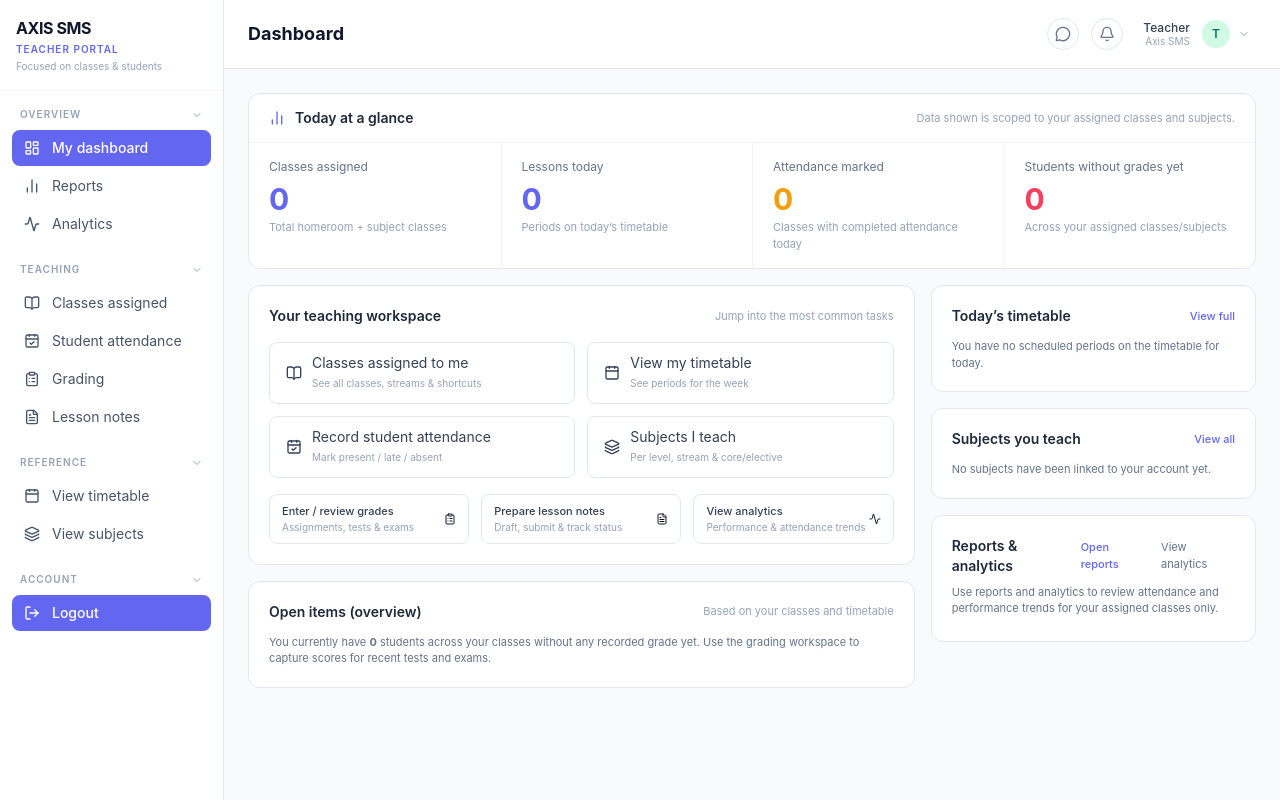
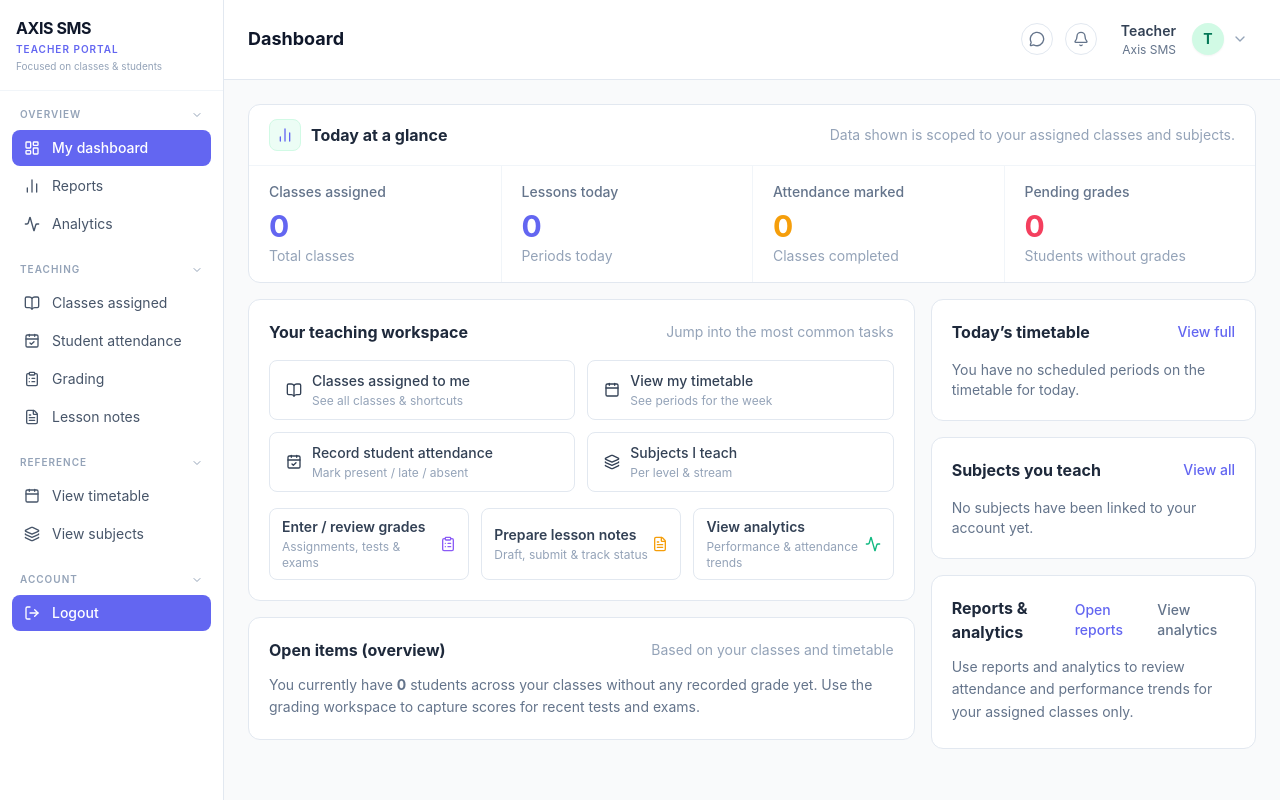
Before and after one commit to treyx4l/SMS, a PHP site: page /teacher/dashboard.php in a window 1280 px wide. Run offline with PHP 8.4, Linux system fonts and the light colour scheme; some libraries are stand-ins or nearby versions.

Commit message:
dashboard layout
teachers dashboard layout

```diff
--- a/teacher/dashboard.php
+++ b/teacher/dashboard.php
@@ -293,35 +293,37 @@ if ($teacherId && $schoolId) {
 <div class="bg-white border border-slate-200 rounded-xl overflow-hidden mb-4">
     <div class="flex items-center justify-between gap-2.5 px-5 py-3.5 border-b border-slate-100">
         <div class="flex items-center gap-2.5">
-            <i data-lucide="bar-chart-2" class="w-4 h-4 text-emerald-600"></i>
-            <span class="text-sm font-semibold text-slate-800">Today at a glance</span>
+            <div class="w-8 h-8 rounded-lg bg-emerald-50 border border-emerald-100 flex items-center justify-center">
+                <i data-lucide="bar-chart-2" class="w-4 h-4 text-emerald-600"></i>
+            </div>
+            <span class="text-base font-bold text-slate-800">Today at a glance</span>
         </div>
-        <span class="text-[11px] text-slate-400">
+        <span class="text-sm text-slate-400">
             Data shown is scoped to your assigned classes and subjects.
         </span>
     </div>
     <div class="grid grid-cols-2 md:grid-cols-4 divide-x divide-slate-100">
         <div class="px-5 py-4">
-            <div class="text-xs text-slate-500 mb-1.5">Classes assigned</div>
+            <div class="text-sm font-medium text-slate-500 mb-1.5">Classes assigned</div>
             <div class="text-2xl md:text-3xl font-bold text-emerald-600 mb-0.5"><?= $classesAssigned ?></div>
-            <div class="text-[11px] text-slate-400">Total homeroom + subject classes</div>
+            <div class="text-sm text-slate-400">Total classes</div>
         </div>
         <div class="px-5 py-4">
-            <div class="text-xs text-slate-500 mb-1.5">Lessons today</div>
+            <div class="text-sm font-medium text-slate-500 mb-1.5">Lessons today</div>
             <div class="text-2xl md:text-3xl font-bold text-indigo-600 mb-0.5"><?= $lessonsToday ?></div>
-            <div class="text-[11px] text-slate-400">Periods on today’s timetable</div>
+            <div class="text-sm text-slate-400">Periods today</div>
         </div>
         <div class="px-5 py-4">
-            <div class="text-xs text-slate-500 mb-1.5">Attendance marked</div>
+            <div class="text-sm font-medium text-slate-500 mb-1.5">Attendance marked</div>
             <div class="text-2xl md:text-3xl font-bold text-amber-500 mb-0.5">
                 <?= $lessonsToday > 0 ? $attendanceMarked . '/' . $lessonsToday : $attendanceMarked ?>
             </div>
-            <div class="text-[11px] text-slate-400">Classes with completed attendance today</div>
+            <div class="text-sm text-slate-400">Classes completed</div>
         </div>
         <div class="px-5 py-4">
-            <div class="text-xs text-slate-500 mb-1.5">Students without grades yet</div>
+            <div class="text-sm font-medium text-slate-500 mb-1.5">Pending grades</div>
             <div class="text-2xl md:text-3xl font-bold text-rose-500 mb-0.5"><?= $gradingPending ?></div>
-            <div class="text-[11px] text-slate-400">Across your assigned classes/subjects</div>
+            <div class="text-sm text-slate-400">Students without grades</div>
         </div>
     </div>
 </div>
@@ -333,68 +335,68 @@ if ($teacherId && $schoolId) {
         <!-- Teaching workspace quick actions -->
         <div class="bg-white border border-slate-200 rounded-xl p-5">
             <div class="flex items-center justify-between mb-4">
-                <h2 class="text-sm font-semibold text-slate-800">Your teaching workspace</h2>
-                <span class="text-[11px] text-slate-400">Jump into the most common tasks</span>
+                <h2 class="text-base font-bold text-slate-800">Your teaching workspace</h2>
+                <span class="text-sm text-slate-400">Jump into the most common tasks</span>
             </div>
             <div class="grid grid-cols-1 sm:grid-cols-2 gap-3 mb-4">
                 <a href="classes.php"
                    class="flex items-center gap-2.5 px-4 py-2.5 rounded-lg border border-slate-200 text-sm text-slate-700 hover:border-emerald-300 hover:bg-emerald-50 hover:text-emerald-700 transition-colors">
                     <i data-lucide="book-open" class="w-4 h-4 shrink-0"></i>
                     <div class="flex flex-col">
-                        <span>Classes assigned to me</span>
-                        <span class="text-[10px] text-slate-400">See all classes, streams &amp; shortcuts</span>
+                        <span class="font-medium">Classes assigned to me</span>
+                        <span class="text-xs text-slate-400 mt-0.5">See all classes &amp; shortcuts</span>
                     </div>
                 </a>
                 <a href="timetable.php"
                    class="flex items-center gap-2.5 px-4 py-2.5 rounded-lg border border-slate-200 text-sm text-slate-700 hover:border-sky-300 hover:bg-sky-50 hover:text-sky-700 transition-colors">
                     <i data-lucide="calendar" class="w-4 h-4 shrink-0"></i>
                     <div class="flex flex-col">
-                        <span>View my timetable</span>
-                        <span class="text-[10px] text-slate-400">See periods for the week</span>
+                        <span class="font-medium">View my timetable</span>
+                        <span class="text-xs text-slate-400 mt-0.5">See periods for the week</span>
                     </div>
                 </a>
                 <a href="attendance.php"
                    class="flex items-center gap-2.5 px-4 py-2.5 rounded-lg border border-slate-200 text-sm text-slate-700 hover:border-indigo-300 hover:bg-indigo-50 hover:text-indigo-700 transition-colors">
                     <i data-lucide="calendar-check" class="w-4 h-4 shrink-0"></i>
                     <div class="flex flex-col">
-                        <span>Record student attendance</span>
-                        <span class="text-[10px] text-slate-400">Mark present / late / absent</span>
+                        <span class="font-medium">Record student attendance</span>
+                        <span class="text-xs text-slate-400 mt-0.5">Mark present / late / absent</span>
                     </div>
                 </a>
                 <a href="subjects.php"
                    class="flex items-center gap-2.5 px-4 py-2.5 rounded-lg border border-slate-200 text-sm text-slate-700 hover:border-slate-300 hover:bg-slate-50 hover:text-slate-800 transition-colors">
                     <i data-lucide="layers" class="w-4 h-4 shrink-0"></i>
                     <div class="flex flex-col">
-                        <span>Subjects I teach</span>
-                        <span class="text-[10px] text-slate-400">Per level, stream &amp; core/elective</span>
+                        <span class="font-medium">Subjects I teach</span>
+                        <span class="text-xs text-slate-400 mt-0.5">Per level &amp; stream</span>
                     </div>
                 </a>
             </div>
 
-            <div class="grid grid-cols-1 sm:grid-cols-3 gap-3 text-[11px]">
+            <div class="grid grid-cols-1 sm:grid-cols-3 gap-3 text-sm">
                 <a href="grades.php"
                    class="flex items-center justify-between px-3 py-2 rounded-lg border border-slate-200 hover:border-violet-300 hover:bg-violet-50 hover:text-violet-800">
                     <div class="flex flex-col">
-                        <span class="font-medium text-slate-700">Enter / review grades</span>
-                        <span class="text-[10px] text-slate-400">Assignments, tests &amp; exams</span>
+                        <span class="font-semibold text-slate-700">Enter / review grades</span>
+                        <span class="text-xs text-slate-400 mt-0.5">Assignments, tests &amp; exams</span>
                     </div>
-                    <i data-lucide="clipboard-list" class="w-3 h-3 shrink-0"></i>
+                    <i data-lucide="clipboard-list" class="w-4 h-4 shrink-0 text-violet-500"></i>
                 </a>
                 <a href="lesson_notes.php"
                    class="flex items-center justify-between px-3 py-2 rounded-lg border border-slate-200 hover:border-amber-300 hover:bg-amber-50 hover:text-amber-800">
                     <div class="flex flex-col">
-                        <span class="font-medium text-slate-700">Prepare lesson notes</span>
-                        <span class="text-[10px] text-slate-400">Draft, submit &amp; track status</span>
+                        <span class="font-semibold text-slate-700">Prepare lesson notes</span>
+                        <span class="text-xs text-slate-400 mt-0.5">Draft, submit &amp; track status</span>
                     </div>
-                    <i data-lucide="file-text" class="w-3 h-3 shrink-0"></i>
+                    <i data-lucide="file-text" class="w-4 h-4 shrink-0 text-amber-500"></i>
                 </a>
                 <a href="analytics.php"
                    class="flex items-center justify-between px-3 py-2 rounded-lg border border-slate-200 hover:border-emerald-300 hover:bg-emerald-50 hover:text-emerald-800">
                     <div class="flex flex-col">
-                        <span class="font-medium text-slate-700">View analytics</span>
-                        <span class="text-[10px] text-slate-400">Performance &amp; attendance trends</span>
+                        <span class="font-semibold text-slate-700">View analytics</span>
+                        <span class="text-xs text-slate-400 mt-0.5">Performance &amp; attendance trends</span>
                     </div>
-                    <i data-lucide="activity" class="w-3 h-3 shrink-0"></i>
+                    <i data-lucide="activity" class="w-4 h-4 shrink-0 text-emerald-500"></i>
                 </a>
             </div>
         </div>
@@ -402,10 +404,10 @@ if ($teacherId && $schoolId) {
         <!-- Open items (overview text, data-backed hint) -->
         <div class="bg-white border border-slate-200 rounded-xl p-5">
             <div class="flex items-center justify-between mb-3">
-                <h2 class="text-sm font-semibold text-slate-800">Open items (overview)</h2>
-                <span class="text-[11px] text-slate-400">Based on your classes and timetable</span>
+                <h2 class="text-base font-bold text-slate-800">Open items (overview)</h2>
+                <span class="text-sm text-slate-400">Based on your classes and timetable</span>
             </div>
-            <p class="text-[11px] text-slate-500">
+            <p class="text-sm text-slate-500 leading-relaxed">
                 You currently have <strong><?= $gradingPending ?></strong> student<?= $gradingPending === 1 ? '' : 's' ?> across your classes
                 without any recorded grade yet. Use the grading workspace to capture scores for recent tests and exams.
             </p>
@@ -416,24 +418,24 @@ if ($teacherId && $schoolId) {
     <div class="space-y-4">
         <!-- Today’s timetable -->
         <div class="bg-white border border-slate-200 rounded-xl p-5">
-            <div class="flex items-center justify-between mb-3">
-                <h2 class="text-sm font-semibold text-slate-800">Today&rsquo;s timetable</h2>
-                <a href="timetable.php" class="text-[11px] text-emerald-600 hover:text-emerald-700 font-medium">View full</a>
+            <div class="flex items-center justify-between mb-4">
+                <h2 class="text-base font-bold text-slate-800">Today&rsquo;s timetable</h2>
+                <a href="timetable.php" class="text-sm text-emerald-600 hover:text-emerald-700 font-medium">View full</a>
             </div>
             <?php if (empty($todaySchedule)): ?>
-            <p class="text-[11px] text-slate-500">
+            <p class="text-sm text-slate-500">
                 You have no scheduled periods on the timetable for today.
             </p>
             <?php else: ?>
-            <div class="space-y-2 text-[11px]">
+            <div class="space-y-3">
                 <?php foreach ($todaySchedule as $slot): ?>
-                <div class="flex items-center justify-between rounded-lg border border-slate-100 px-3 py-2">
+                <div class="flex items-center justify-between rounded-lg border border-slate-100 px-4 py-3 bg-slate-50/50">
                     <div>
-                        <div class="font-semibold text-slate-800">
+                        <div class="font-bold text-slate-800 text-sm mb-0.5">
                             Period <?= (int) $slot['period_order'] ?>
                         </div>
-                        <div class="text-[10px] text-slate-500">
-                            <?= htmlspecialchars($slot['subject_name'] ?? 'Subject') ?>
+                        <div class="text-xs text-slate-500">
+                            <span class="font-medium text-slate-600"><?= htmlspecialchars($slot['subject_name'] ?? 'Subject') ?></span>
                             &middot;
                             <?= htmlspecialchars(($slot['class_name'] ?? 'Class') . (!empty($slot['class_section']) ? ' ' . $slot['class_section'] : '')) ?>
                         </div>
@@ -446,25 +448,25 @@ if ($teacherId && $schoolId) {
 
         <!-- Subjects quick summary -->
         <div class="bg-white border border-slate-200 rounded-xl p-5">
-            <div class="flex items-center justify-between mb-3">
-                <h2 class="text-sm font-semibold text-slate-800">Subjects you teach</h2>
-                <a href="subjects.php" class="text-[11px] text-emerald-600 hover:text-emerald-700 font-medium">View all</a>
+            <div class="flex items-center justify-between mb-4">
+                <h2 class="text-base font-bold text-slate-800">Subjects you teach</h2>
+                <a href="subjects.php" class="text-sm text-emerald-600 hover:text-emerald-700 font-medium">View all</a>
             </div>
             <?php if (empty($subjectsSummary)): ?>
-            <p class="text-[11px] text-slate-500">
+            <p class="text-sm text-slate-500">
                 No subjects have been linked to your account yet.
             </p>
             <?php else: ?>
-            <div class="space-y-1.5 text-[11px]">
+            <div class="space-y-2.5">
                 <?php foreach ($subjectsSummary as $s): ?>
-                <div class="flex items-center justify-between rounded-lg border border-slate-100 px-3 py-1.5">
+                <div class="flex items-center justify-between rounded-lg border border-slate-100 px-4 py-2.5 bg-slate-50/50">
                     <div>
-                        <div class="font-medium text-slate-800"><?= htmlspecialchars($s['name']) ?></div>
-                        <div class="text-[10px] text-slate-500">
+                        <div class="font-semibold text-slate-800 text-sm mb-0.5"><?= htmlspecialchars($s['name']) ?></div>
+                        <div class="text-xs text-slate-500">
                             <?= $s['classes'] ? htmlspecialchars(implode(', ', $s['classes'])) : 'Class assignments via timetable' ?>
                         </div>
                     </div>
-                    <span class="inline-flex items-center gap-1 px-2 py-0.5 rounded-full bg-emerald-50 text-emerald-700 border border-emerald-200 text-[10px]">
+                    <span class="inline-flex items-center gap-1.5 px-2.5 py-1 rounded-full bg-emerald-50 text-emerald-700 border border-emerald-200 text-xs font-medium">
                         <span class="w-1.5 h-1.5 rounded-full bg-emerald-500"></span>
                         Subject
                     </span>
@@ -476,14 +478,14 @@ if ($teacherId && $schoolId) {
 
         <!-- Reports & analytics overview -->
         <div class="bg-white border border-slate-200 rounded-xl p-5">
-            <div class="flex items-center justify-between mb-2">
-                <h2 class="text-sm font-semibold text-slate-800">Reports &amp; analytics</h2>
+            <div class="flex items-center justify-between mb-3">
+                <h2 class="text-base font-bold text-slate-800">Reports &amp; analytics</h2>
                 <div class="flex items-center gap-3">
-                    <a href="reports.php" class="text-[11px] text-emerald-600 hover:text-emerald-700 font-medium">Open reports</a>
-                    <a href="analytics.php" class="text-[11px] text-slate-500 hover:text-slate-700">View analytics</a>
+                    <a href="reports.php" class="text-sm text-emerald-600 hover:text-emerald-700 font-medium">Open reports</a>
+                    <a href="analytics.php" class="text-sm text-slate-500 hover:text-slate-700 font-medium">View analytics</a>
                 </div>
             </div>
-            <p class="text-[11px] text-slate-500 mb-1">
+            <p class="text-sm text-slate-500 mb-1 leading-relaxed">
                 Use reports and analytics to review attendance and performance trends for your assigned classes only.
             </p>
         </div>
--- a/teacher/layout.php
+++ b/teacher/layout.php
@@ -236,28 +236,28 @@ function teacherNavLink(string $check, string $current): string
                         <span id="teacherNotifBadge" class="hidden absolute -top-0.5 -right-0.5 inline-flex items-center justify-center w-3.5 h-3.5 rounded-full bg-rose-500 text-white text-[9px] font-semibold"></span>
                     </button>
                     <div id="teacherNotificationsMenu"
-                         class="hidden absolute right-0 mt-2 w-72 bg-white border border-slate-200 rounded-xl shadow-xl py-1 text-[11px] text-slate-700 z-50">
-                        <div class="px-3 py-1.5 border-b border-slate-100 flex items-center justify-between">
-                            <span class="text-[11px] font-semibold text-slate-800">Notifications</span>
-                            <button id="teacherMarkAllRead" class="text-[10px] text-emerald-600 hover:text-emerald-700">Mark all read</button>
+                         class="hidden absolute right-0 mt-2 w-80 bg-white border border-slate-200 rounded-xl shadow-xl py-1 text-sm text-slate-700 z-50">
+                        <div class="px-4 py-2 border-b border-slate-100 flex items-center justify-between">
+                            <span class="text-sm font-bold text-slate-800">Notifications</span>
+                            <button id="teacherMarkAllRead" class="text-xs text-emerald-600 hover:text-emerald-700 font-medium">Mark all read</button>
                         </div>
                         <!-- Group 1: Parents · Staff · Admin -->
-                        <div class="px-3 pt-2 pb-0.5 text-[10px] uppercase tracking-wide text-slate-400 flex items-center gap-1">
-                            <i data-lucide="users" class="w-2.5 h-2.5"></i><span>Parents &middot; Staff &middot; Admin</span>
+                        <div class="px-4 pt-3 pb-1 text-xs font-bold uppercase tracking-wider text-slate-500 flex items-center gap-1.5">
+                            <i data-lucide="users" class="w-3 h-3"></i><span>Parents &middot; Staff &middot; Admin</span>
                         </div>
                         <div id="teacherNotifGroup1"></div>
                         <!-- Group 2: Staff & Admin -->
-                        <div class="px-3 pt-2 pb-0.5 text-[10px] uppercase tracking-wide text-slate-400 flex items-center gap-1">
-                            <i data-lucide="shield" class="w-2.5 h-2.5"></i><span>Staff &amp; Admin</span>
+                        <div class="px-4 pt-3 pb-1 text-xs font-bold uppercase tracking-wider text-slate-500 flex items-center gap-1.5">
+                            <i data-lucide="shield" class="w-3 h-3"></i><span>Staff &amp; Admin</span>
                         </div>
                         <div id="teacherNotifGroup2"></div>
-                        <div class="border-t border-slate-100 mt-1 pt-1 flex items-center justify-between">
-                            <button type="button" id="teacherClearAll" class="px-3 py-1.5 text-[10px] font-medium text-slate-500 hover:text-slate-800 transition-colors">
+                        <div class="border-t border-slate-100 mt-2 pt-1 flex items-center justify-between">
+                            <button type="button" id="teacherClearAll" class="px-4 py-2 text-xs font-medium text-slate-500 hover:text-slate-800 transition-colors">
                                 Clear notifications
                             </button>
-                            <a href="analytics.php" class="flex items-center gap-1 px-3 py-1.5 hover:bg-slate-50 text-[11px] text-slate-600">
+                            <a href="analytics.php" class="flex items-center gap-1 px-4 py-2 hover:bg-slate-50 text-sm text-slate-600 font-medium">
                                 <span>View insights</span>
-                                <i data-lucide="arrow-right" class="w-3 h-3"></i>
+                                <i data-lucide="arrow-right" class="w-4 h-4"></i>
                             </a>
                         </div>
                     </div>
@@ -267,40 +267,40 @@ function teacherNavLink(string $check, string $current): string
                 <div class="relative">
                     <button type="button"
                             id="teacherProfileButton"
-                            class="flex items-center gap-2 rounded-full pl-2 pr-1.5 py-1.5 hover:bg-slate-50 focus:outline-none">
-                        <div class="hidden sm:flex flex-col items-end mr-1">
-                            <span class="text-xs font-medium text-slate-700 leading-tight">
+                            class="flex items-center gap-2 rounded-full pl-3 pr-2 py-2 hover:bg-slate-50 focus:outline-none transition-colors">
+                        <div class="hidden sm:flex flex-col items-end mr-2">
+                            <span class="text-sm font-semibold text-slate-700 leading-tight">
                                 <?= htmlspecialchars($teacherName) ?>
                             </span>
-                            <span class="text-[10px] text-slate-400 leading-tight">
+                            <span class="text-xs text-slate-500 leading-tight mt-0.5">
                                 <?= htmlspecialchars($schoolName) ?>
                             </span>
                         </div>
-                        <div class="w-7 h-7 rounded-full bg-emerald-100 text-emerald-700 flex items-center justify-center text-xs font-semibold"
+                        <div class="w-8 h-8 rounded-full bg-emerald-100 text-emerald-700 flex items-center justify-center text-sm font-bold shadow-sm"
                              title="Account">
                             <?= htmlspecialchars($teacherInitial) ?>
                         </div>
-                        <i data-lucide="chevron-down" class="w-3 h-3 text-slate-400"></i>
+                        <i data-lucide="chevron-down" class="w-4 h-4 text-slate-400"></i>
                     </button>
 
                     <!-- Dropdown menu -->
                     <div id="teacherProfileMenu"
-                         class="hidden absolute right-0 mt-2 w-40 bg-white border border-slate-200 rounded-xl shadow-lg py-1 text-[11px] text-slate-700 z-20">
+                         class="hidden absolute right-0 mt-2 w-48 bg-white border border-slate-200 rounded-xl shadow-lg py-1.5 text-sm text-slate-700 z-20">
                         <a href="profile.php"
-                           class="flex items-center gap-2 px-3 py-1.5 hover:bg-slate-50">
-                            <i data-lucide="user" class="w-3 h-3"></i>
-                            <span>Profile</span>
+                           class="flex items-center gap-2.5 px-4 py-2 hover:bg-slate-50 transition-colors">
+                            <i data-lucide="user" class="w-4 h-4"></i>
+                            <span class="font-medium">Profile</span>
                         </a>
                         <a href="edit_profile.php"
-                           class="flex items-center gap-2 px-3 py-1.5 hover:bg-slate-50">
-                            <i data-lucide="edit-3" class="w-3 h-3"></i>
-                            <span>Edit profile</span>
+                           class="flex items-center gap-2.5 px-4 py-2 hover:bg-slate-50 transition-colors">
+                            <i data-lucide="edit-3" class="w-4 h-4"></i>
+                            <span class="font-medium">Edit profile</span>
                         </a>
                         <div class="my-1 border-t border-slate-100"></div>
                         <form method="post" action="../logout.php">
                             <button type="submit"
-                                    class="w-full flex items-center gap-2 px-3 py-1.5 text-rose-600 hover:bg-rose-50">
-                                <i data-lucide="log-out" class="w-3 h-3"></i>
+                                    class="w-full flex items-center gap-2.5 px-4 py-2 text-rose-600 hover:bg-rose-50 font-medium transition-colors">
+                                <i data-lucide="log-out" class="w-4 h-4"></i>
                                 <span>Sign out</span>
                             </button>
                         </form>
```
